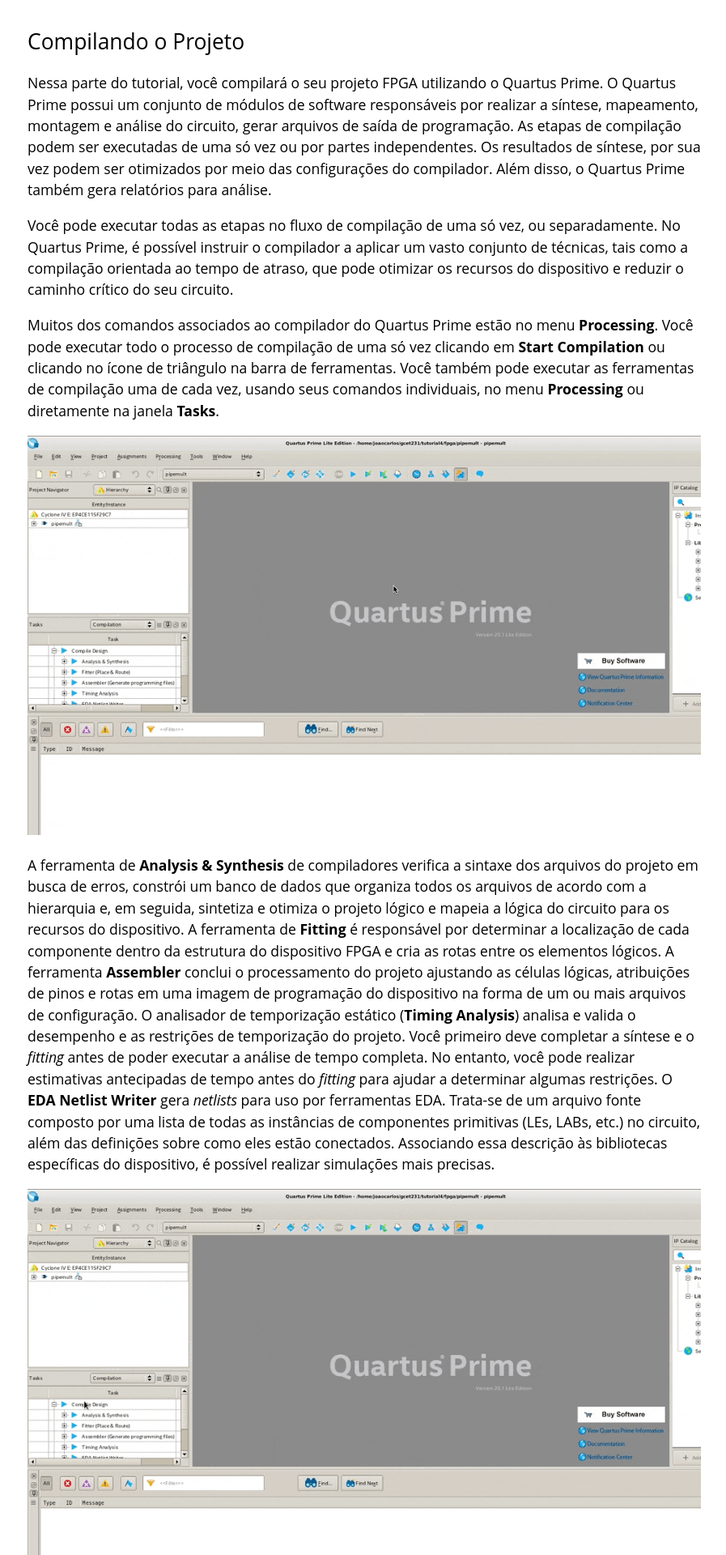
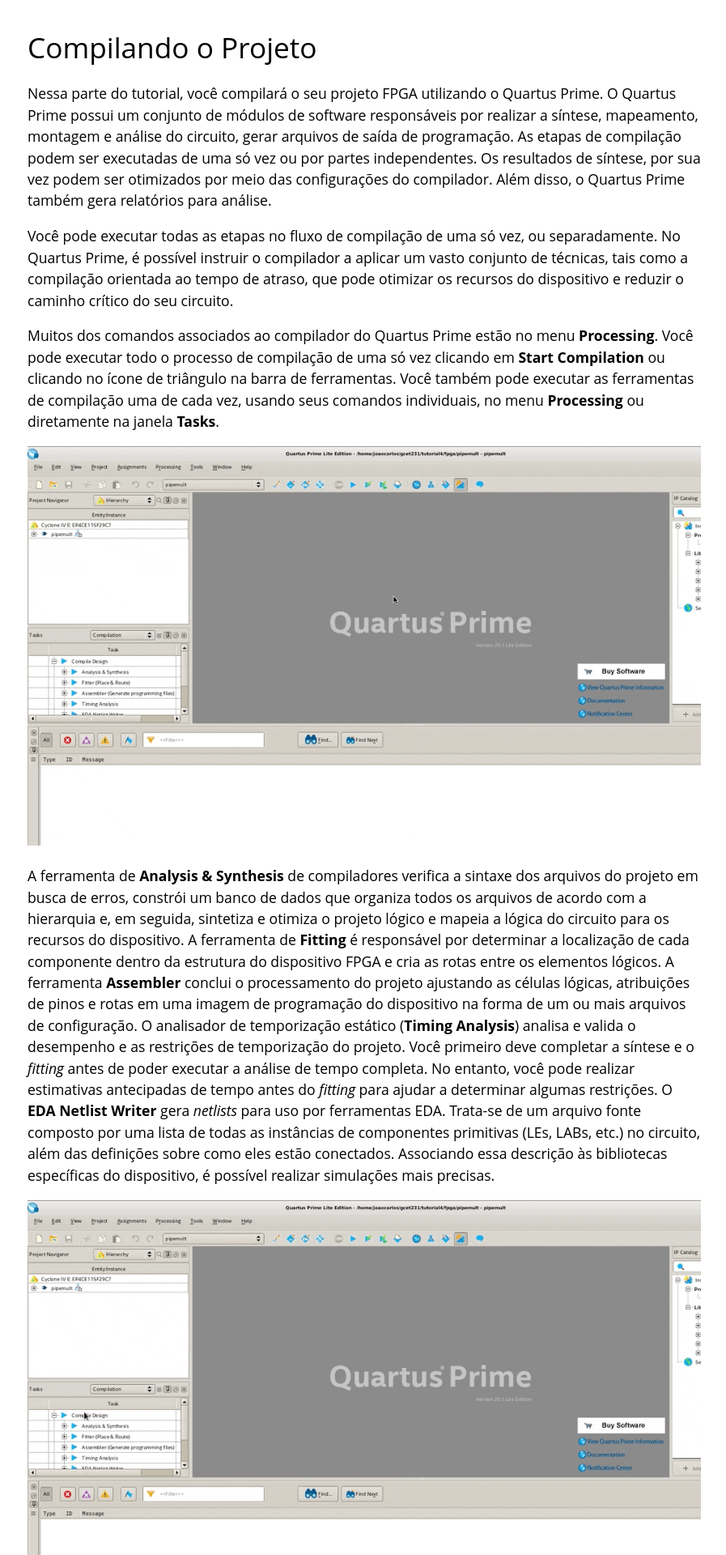
Before and after one commit to GCET231/tut4-fpga-flow, a Jekyll site: the page built from docs/pages/compile.md, in a window 1280 px wide. Shown: the top 1920 px of the page at 81% size, without its empty margins (190-1087 px from the left). Built offline with Jekyll 4.4.1, drawn with Linux system fonts in a browser that asks for light colours; our own code applies the rules of GitHub Pages for plain Markdown files.

```diff
--- a/docs/pages/compile.md
+++ b/docs/pages/compile.md
@@ -1,4 +1,4 @@
-## Compilando o Projeto
+# Compilando o Projeto
 
 Nessa parte do tutorial, você compilará o seu projeto FPGA utilizando o Quartus Prime. O Quartus Prime possui um conjunto de módulos de software responsáveis por realizar a síntese, mapeamento, montagem e análise do circuito, gerar arquivos de saída de programação. As etapas de compilação podem ser executadas de uma só vez ou por partes independentes. Os resultados de síntese, por sua vez podem ser otimizados por meio das configurações do compilador. Além disso, o Quartus Prime também gera relatórios para análise.
 
```
Also changed, not shown: docs/pages/systemverilog.md (+2 -2 lines).
